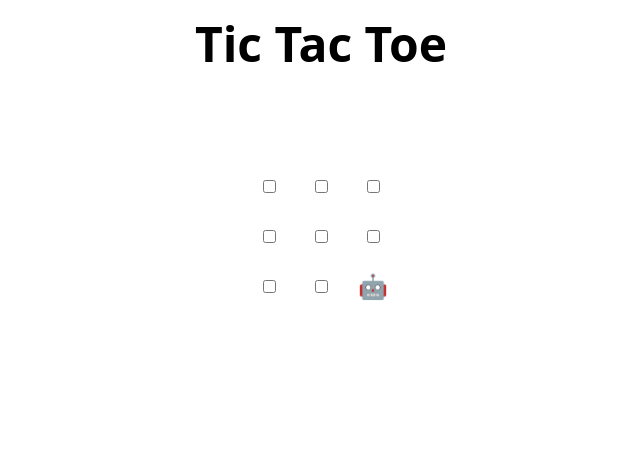
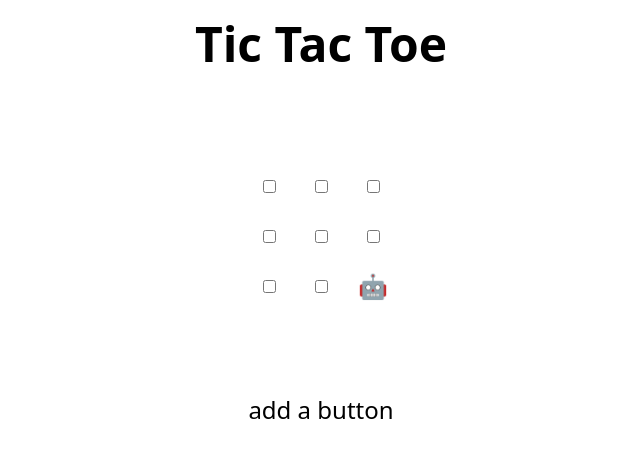
Before and after one commit to Achris87/review-pull-requests, a plain HTML site: page index.html in a window 1280 px wide. Shown: the whole page, without its empty margins (319-959 px from the left). Drawn offline with Linux system fonts and the light colour scheme.

Commit message:
Update index.html

```diff
--- a/index.html
+++ b/index.html
@@ -48,6 +48,8 @@
 </table>
 
 <h2 hidden>Game over, refresh to play again 🧑‍💻 🤖!</h2>
+
+add a button
 
 <script>
   // Initialization
```
